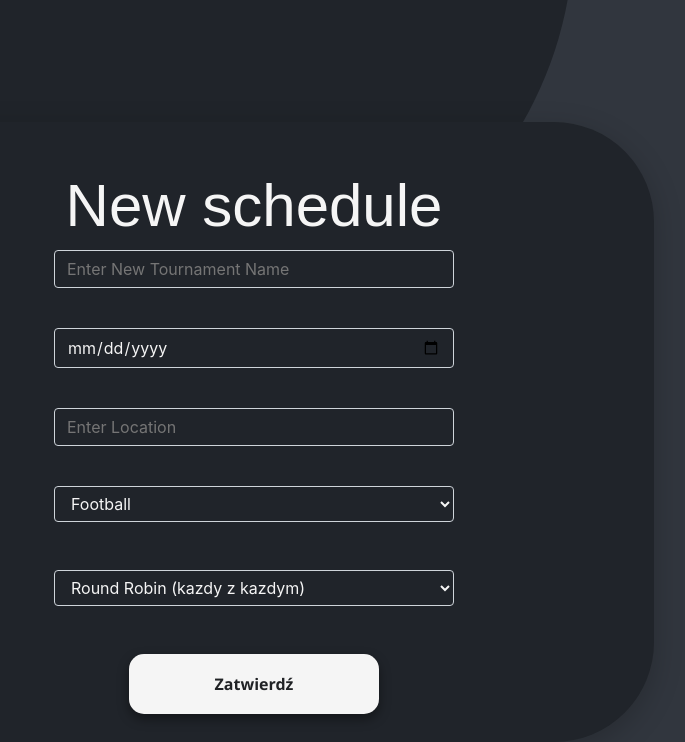
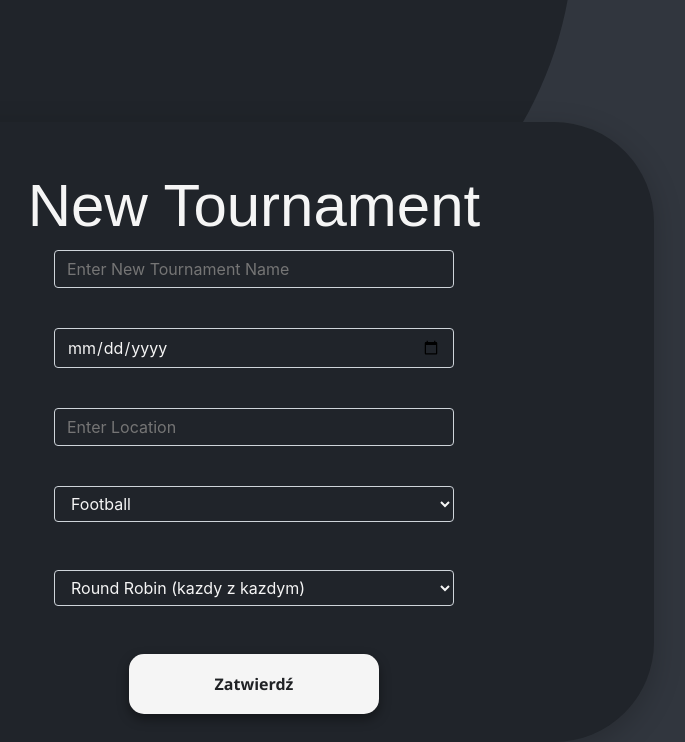
Before and after one commit to ReptilianEye/MyTournamentApp, a Flask app: page /new-schedule in a window 1280 px wide. Shown: the part 70-812 px from the top of the page, without its empty margins (386-1071 px from the left). Run offline with Flask 2, Linux system fonts and the light colour scheme; a user stored in the database is signed in; some libraries are stand-ins or nearby versions; some web fonts are replaced.

Commit message:
Code is prittier

```diff
--- a/website/templates/new_schedule.html
+++ b/website/templates/new_schedule.html
@@ -3,7 +3,7 @@
   <section class="sign_box_container container_sign">
     <br /><br />
     <form method="POST">
-      <h3 align="center">New schedule</h3>
+      <h3 align="center">New Tournament</h3>
 
       <div class="form-group">
         <input
--- a/website/views.py
+++ b/website/views.py
@@ -176,7 +176,6 @@ def showTournament():
     if tournamentId:
         current_user.actual_tournament_id = tournamentId
         db.session.commit()
-        tournament = Tournament.query.filter_by(id=current_user.actual_tournament_id).first()
         return redirect(url_for("views.Schedule"))
 
 
@@ -246,8 +245,6 @@ def publish_schedule():
 
 
 # Standings Functions
-
-
 @views.route('/standings')
 @login_required
 def show_standings():
@@ -255,6 +252,7 @@ def show_standings():
         id=current_user.actual_tournament_id).first()
     if not tournament.standings:
         prepareStandings(tournament)
+        #TODO znalesc jak zamiast like porownac dwa id
     standings = db.session.query(Standing).filter(Standing.tournament_id.like(tournament.id)).order_by(Standing.match_points.desc())
     return render_template("standing.html", user=current_user, standings=standings, tournament=tournament)
 
@@ -320,6 +318,7 @@ def get_scorers():
             db.session.commit()
             flash("Player's goals updated",category='success')
             return redirect(url_for("views.show_top_scorers"))
+    return render_template("get-scorers.html",user=current_user)
 
 # Delete Functions
 
```
Also changed, not shown: website/database.db.
